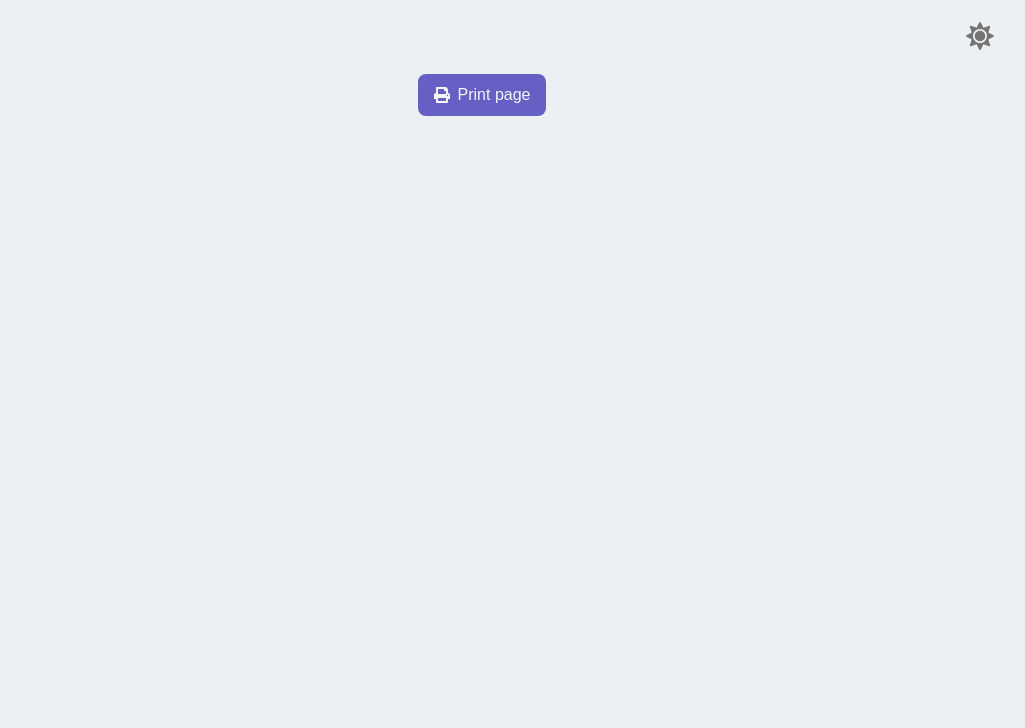
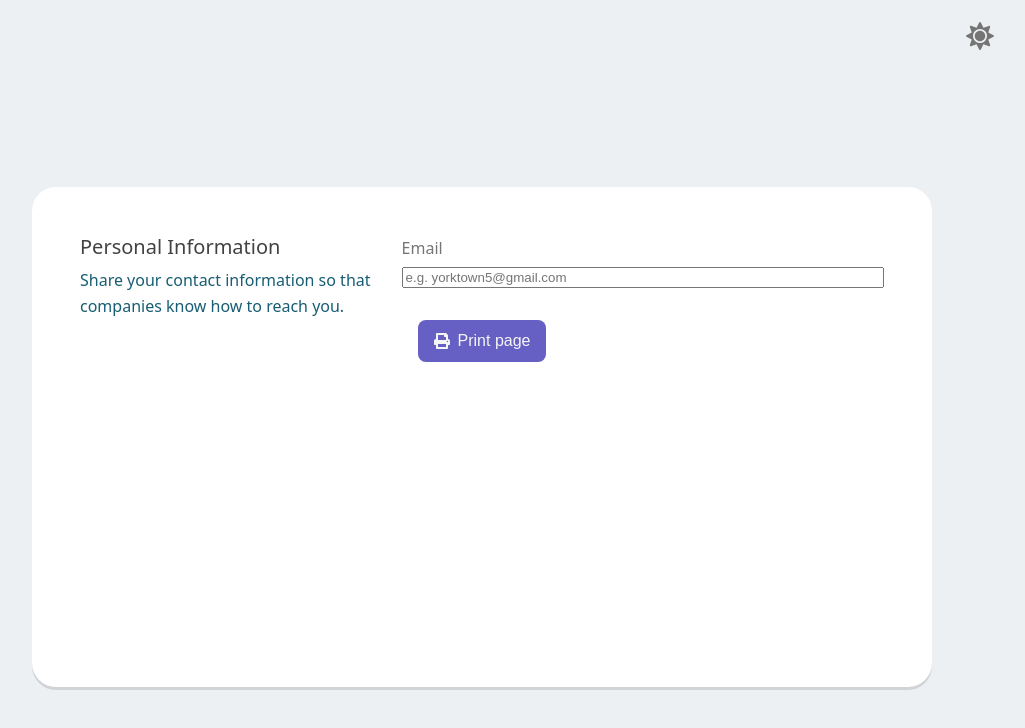
Before and after one commit to AnOrdinaryUsername/CV-Generator, a React (Create React App) app: page / in a window 1280 px wide. Shown: the top 728 px of the page, without its empty margins (158-1183 px from the left). Built offline with nearby package versions, Linux system fonts and the light colour scheme.

Commit message:
feat: Add Form screen to App

```diff
--- a/src/root/App.jsx
+++ b/src/root/App.jsx
@@ -1,14 +1,12 @@
+import Form from '../features/form/screens/Form';
 import Header from '../features/navbar/screens/Header';
-import PrintButton from '../shared/Button/PrintButton';
 
 function App() {
-    document.documentElement.setAttribute('data-theme', 'light');
-
     return (
         <>
             <Header />
             <main>
-                <PrintButton />
+                <Form />
             </main>
         </>
     );
```
